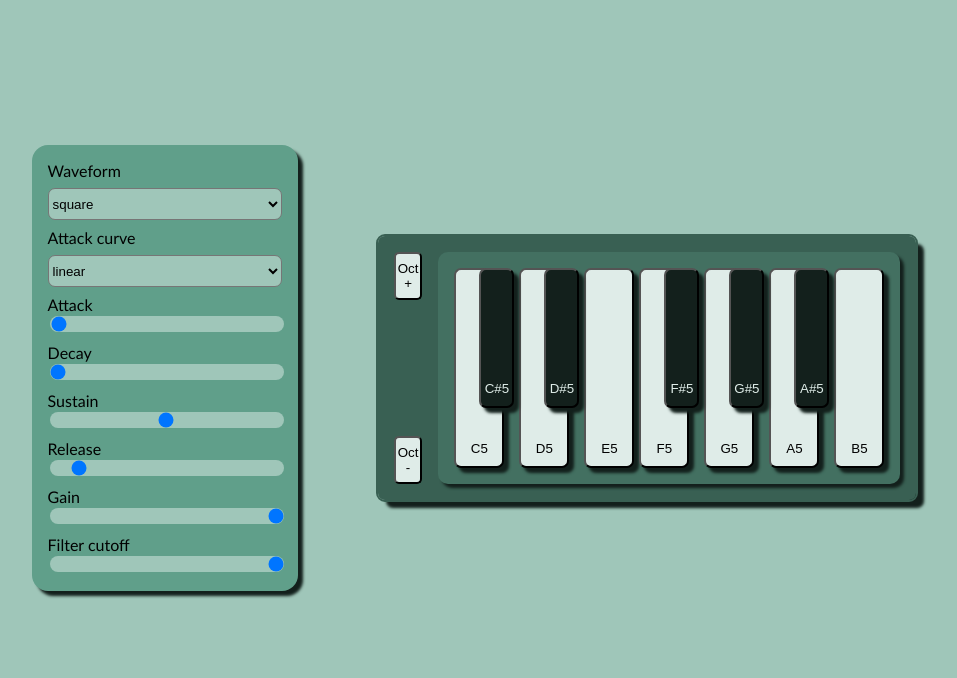
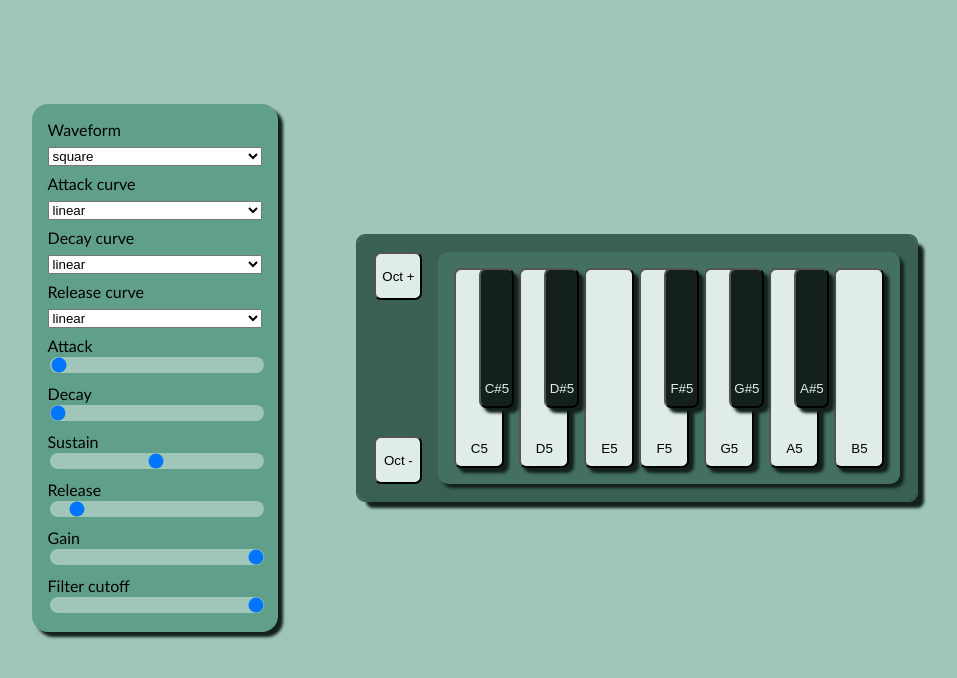
Before and after one commit to esmakov/websynth-vite, a Svelte app: page / in a window 1280 px wide. Shown: the top 678 px of the page, without its empty margins (166-1123 px from the left). Built offline with nearby package versions, Linux system fonts and the light colour scheme.

Commit message:
Add Picker component, decay and release curve pickers

```diff
--- a/src/App.svelte
+++ b/src/App.svelte
@@ -6,9 +6,11 @@
     attack,
     attackCurve,
     decay,
+    decayCurve,
     filterCutoff,
     gain,
     release,
+    releaseCurve,
     sustain,
     waveform,
   } from "./stores.js";
@@ -18,27 +20,43 @@
   // references to the synth must be done after import resolves
   afterUpdate(async () => {
     await Tone.start();
-    console.log(Tone.getContext());
-    mainPolySynth.chain(mainFilterNode, mainGainNode, Tone.Destination);
+    mainPolySynth.connect(mainFilterNode);
     mainPolySynth.set({
       oscillator: {
         type: $waveform,
       },
       envelope: {
         attackCurve: $attackCurve,
+        decayCurve: $decayCurve,
+        releaseCurve: $releaseCurve,
         attack: $attack,
         decay: $decay,
         sustain: $sustain,
         release: $release,
       },
     });
+    console.log(mainPolySynth.get());
   });
 
-  const mainGainNode = new Tone.Gain($gain);
+  const mainGainNode = insertNewNode(Tone.Gain);
   $: mainGainNode.gain.value = $gain;
 
-  const mainFilterNode = new Tone.Filter($filterCutoff, "lowpass");
+  const mainFilterNode = insertNewNode(Tone.Filter, undefined, mainGainNode);
+  mainFilterNode.connect(mainGainNode);
   $: mainFilterNode.frequency.value = $filterCutoff;
+
+  function insertNewNode<T extends Tone.ToneAudioNode>(
+    c: { new (): T },
+    prev?: Tone.ToneAudioNode,
+    next: Tone.ToneAudioNode = Tone.context.destination
+  ): T {
+    let node = new c();
+
+    if (prev) prev.connect(node);
+
+    node.connect(next);
+    return node;
+  }
 </script>
 
 <Settings />
--- a/src/Keyboard.svelte
+++ b/src/Keyboard.svelte
@@ -109,7 +109,8 @@
   .keyboard-controls > button {
     padding: 2px;
     height: 3rem;
-    border-radius: 5px;
+    aspect-ratio: 1/1;
+    border-radius: 7px;
     background-color: var(--highlight);
     cursor: pointer;
   }
--- /dev/null
+++ b/src/Picker.svelte
@@ -0,0 +1,13 @@
+<script>
+  export let optionList = [];
+  export let store;
+  export let label;
+  export let id;
+</script>
+
+<label for={id}>{label}</label>
+<select {id} bind:value={$store}>
+  {#each optionList as option}
+    <option value={option}>{option}</option>
+  {/each}
+</select>
--- a/src/Settings.svelte
+++ b/src/Settings.svelte
@@ -1,31 +1,48 @@
 <script lang="ts">
+  import Picker from "./Picker.svelte";
   import Slider from "./Slider.svelte";
   import {
     attack,
     attackCurve,
     decay,
+    decayCurve,
     filterCutoff,
     gain,
     release,
+    releaseCurve,
     sustain,
     waveform,
   } from "./stores.js";
 </script>
 
 <section class="settings">
-  <label for="waveform-picker">Waveform</label>
-  <select id="waveform-picker" bind:value={$waveform}>
-    {#each ["sine", "square", "sawtooth", "triangle"] as waveOption}
-      <option value={waveOption}>{waveOption}</option>
-    {/each}
-  </select>
+  <Picker
+    optionList={["sine", "square", "triangle", "sawtooth"]}
+    store={waveform}
+    label="Waveform"
+    id="waveform"
+  />
 
-  <label for="attack-curve-picker">Attack curve</label>
-  <select id="attack-curve-picker" bind:value={$attackCurve}>
-    {#each ["sine", "cosine", "linear", "exponential", "ripple", "step", "bounce"] as attackCurveOption}
-      <option value={attackCurveOption}>{attackCurveOption}</option>
-    {/each}
-  </select>
+  <Picker
+    optionList={["linear", "exponential", "sine", "cosine", "bounce", "ripple"]}
+    store={attackCurve}
+    label="Attack curve"
+    id="attack-curve"
+  />
+
+  <Picker
+    optionList={["linear", "exponential"]}
+    store={decayCurve}
+    label="Decay curve"
+    id="decay-curve"
+  />
+
+  <Picker
+    optionList={["linear", "exponential", "sine", "cosine", "bounce", "ripple"]}
+    store={releaseCurve}
+    label="Release curve"
+    id="release-curve"
+  />
 
   <Slider
     bind:value={$attack}
--- a/src/main.ts
+++ b/src/main.ts
@@ -6,6 +6,7 @@ const app = new App({
   target: document.getElementById("app"),
 });
 
+// Declared outside of .svelte files so it can be exported
 const mainPolySynth = new Tone.PolySynth(Tone.Synth);
 
 export default app;
--- a/src/stores.js
+++ b/src/stores.js
@@ -7,6 +7,8 @@ export let filterCutoff = writable(22000);
 export let waveform = writable("square");
 
 export let attackCurve = writable("linear");
+export let decayCurve = writable("linear");
+export let releaseCurve = writable("linear");
 export let attack = writable(0.01);
 export let decay = writable(0.01);
 export let sustain = writable(0.5);
```
